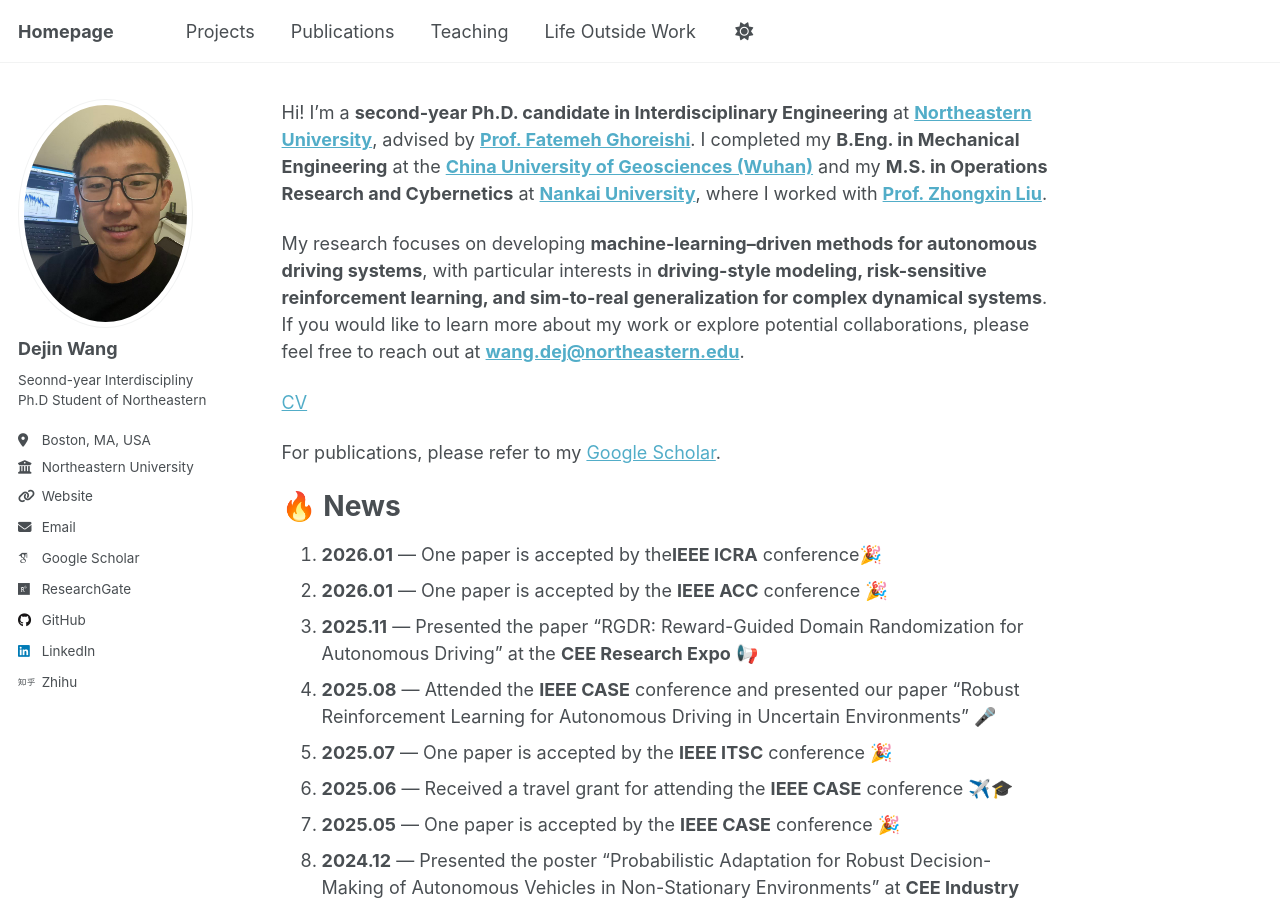
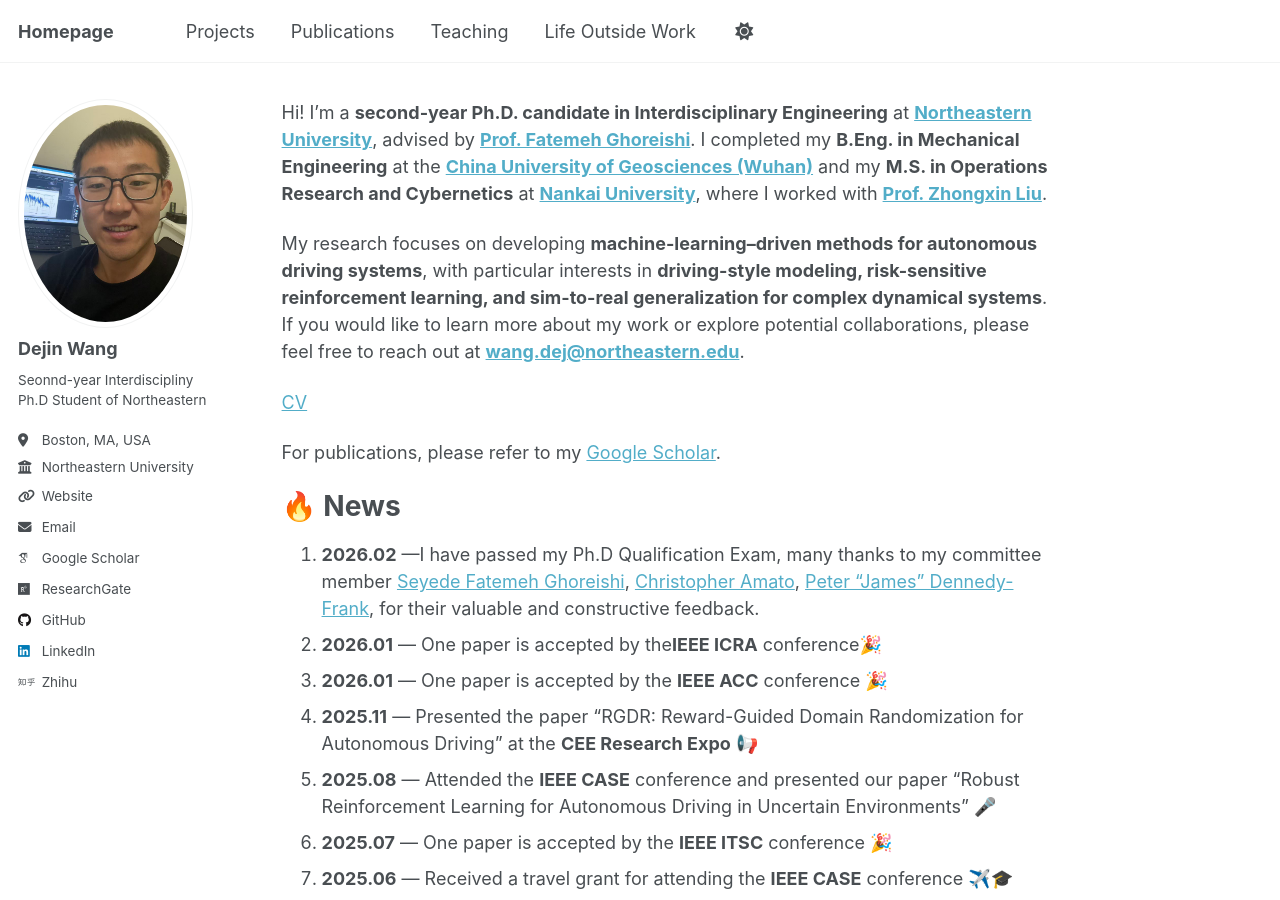
Before and after one commit to dejin-wang/dejin-wang.github.io, a Jekyll site: the page built from _pages/about.md, in a window 1280 px wide and 900 px high. Built offline with Jekyll 4.4.1, drawn with Linux system fonts in a browser that asks for light colours; some web fonts are replaced; a script that is not in the unit is left out.

Commit message:
Update about.md

```diff
--- a/_pages/about.md
+++ b/_pages/about.md
@@ -20,7 +20,7 @@ For publications, please refer to my [Google Scholar](https://scholar.google.com
 
 🔥 News
 ======
-
+1. **2026.02** —I have passed my Ph.D Qualification Exam, many thanks to my committee member [Seyede Fatemeh Ghoreishi](https://ghoreishi.lab.northeastern.edu/), [Christopher Amato](https://www.khoury.northeastern.edu/people/chris-amato/), [Peter "James" Dennedy-Frank](https://coe.northeastern.edu/people/dennedy-frank-james/), for their valuable and constructive feedback.
 1. **2026.01** — One paper is accepted by the**IEEE ICRA** conference🎉
 2. **2026.01** — One paper is accepted by the **IEEE ACC** conference 🎉
 3. **2025.11** — Presented the paper “RGDR: Reward-Guided Domain Randomization for Autonomous Driving” at the **CEE Research Expo** 📢
```
